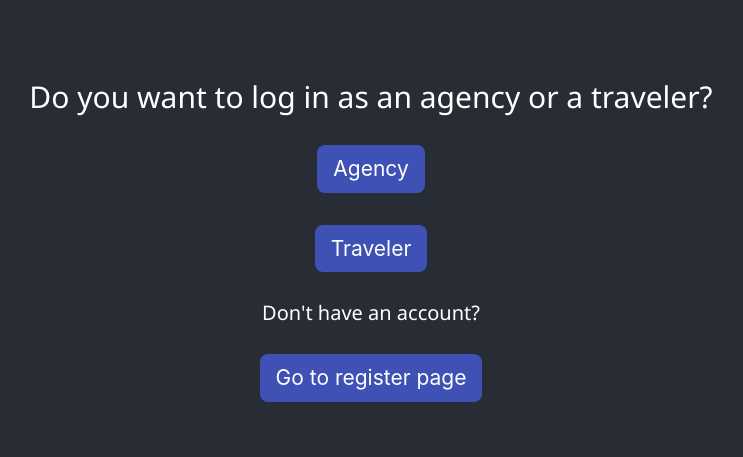
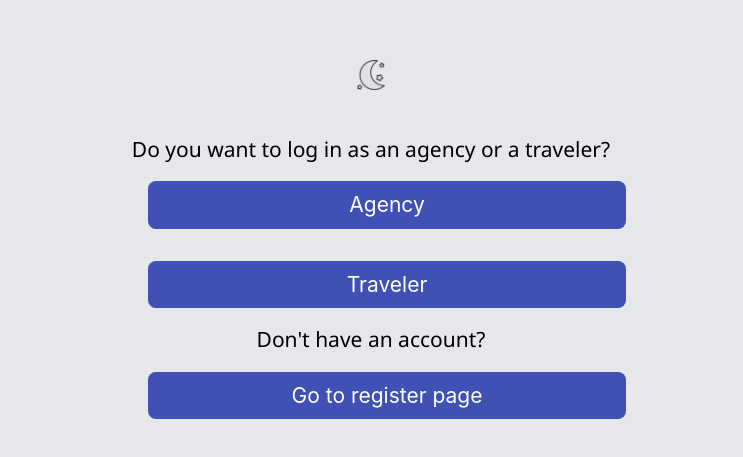
Before and after one commit to OptxPrime/trippy, a React (Create React App) app: page /login in a window 1280 px wide. Shown: the part 159-616 px from the top of the page, without its empty margins (269-1012 px from the left). Built offline with nearby package versions, Linux system fonts and the light colour scheme.

Commit message:
theme switching component and logic

```diff
--- a/package.json
+++ b/package.json
@@ -36,5 +36,10 @@
       "last 1 firefox version",
       "last 1 safari version"
     ]
+  },
+  "devDependencies": {
+    "autoprefixer": "^10.4.7",
+    "postcss": "^8.4.13",
+    "tailwindcss": "^3.0.24"
   }
 }
--- /dev/null
+++ b/postcss.config.js
@@ -0,0 +1,6 @@
+module.exports = {
+  plugins: {
+    tailwindcss: {},
+    autoprefixer: {},
+  },
+}
--- a/src/App.css
+++ b/src/App.css
@@ -14,14 +14,14 @@
 }
 
 .App-header {
-  background-color: #282c34;
+  /*background-color: #282c34;*/
   min-height: 100vh;
   display: flex;
   flex-direction: column;
   align-items: center;
   justify-content: center;
   font-size: calc(5px + 2vmin);
-  color: white;
+  /*color: white;*/
 }
 
 .App-link {
--- a/src/App.js
+++ b/src/App.js
@@ -6,11 +6,13 @@ import {RegisterTraveler} from "./pages/register/traveler";
 import {Login} from "./pages/login/login";
 import {LoginAgency} from "./pages/login/agency";
 import {LoginTraveler} from "./pages/login/traveler";
+import DarkMode from "./components/DarkMode/DarkMode";
 
 function App() {
   return (
-    <div className="App">
+    <div className="App bg-gray-200 text-black dark:text-white dark:bg-slate-800">
       <header className="App-header">
+        <DarkMode/>
         <BrowserRouter>
             <Routes>
                 <Route path="register" element={<Register />}/>
--- /dev/null
+++ b/src/components/DarkMode/DarkMode.css
@@ -0,0 +1,23 @@
+#darkMode {
+  background: transparent url("../../../public/moon.png") no-repeat center;
+  background-size: 30px 30px;
+  width: 45px;
+  height: 45px;
+  filter: grayscale(100%);
+  border: none;
+  border-radius: 50%;
+  transition: background-color 0.3s ease-in-out, filter 0.3s ease-in-out;
+  margin: 1em;
+}
+
+#darkMode:hover,
+#darkMode:focus {
+  filter: none;
+  background-color: black;
+  cursor: pointer;
+}
+
+#darkMode.clicked {
+  filter: none !important;
+  background-color: black;
+}
--- /dev/null
+++ b/src/components/DarkMode/DarkMode.js
@@ -0,0 +1,41 @@
+// Idea from https://aleksandarpopovic.com/Easy-Dark-Mode-Switch-with-React-and-localStorage/
+import React from "react"
+import "./DarkMode.css"
+
+const DarkMode = () => {
+  let clickedClass = "clicked"
+  const body = document.body
+  const lightTheme = "light"
+  const darkTheme = "dark"
+  let theme
+
+  if (localStorage) {
+    theme = localStorage.getItem("theme")
+  }
+
+  if(theme===darkTheme){
+    body.classList.add(theme)
+  }
+
+  const switchTheme = e => {
+    if(theme===darkTheme){
+      body.classList.remove('dark')
+      localStorage.setItem("theme","light")
+      theme = lightTheme
+    }else{
+      body.classList.add('dark')
+      localStorage.setItem("theme","dark")
+      theme = darkTheme
+    }
+  }
+
+  return (
+    <button
+      className={theme === "dark" ? clickedClass : ""}
+      id="darkMode"
+      onClick={e => switchTheme(e)}
+    ></button>
+  )
+}
+
+export default DarkMode
--- a/src/pages/login/login.jsx
+++ b/src/pages/login/login.jsx
@@ -3,26 +3,23 @@ import {NavLink} from "react-router-dom";
 export const Login = () => {
     return (
     <main style={{ padding: "1rem 0" }}>
-        <h2> Do you want to log in as an agency or a traveler? </h2>
+        <h2 className="text-black dark:text-white"> Do you want to log in as an agency or a traveler? </h2>
         <div style={{display:"flex", flexDirection:"column"}}>
             <NavLink to='agency'>
-            {/*<Button text="Agency"/>*/}
-                <button className="w3-btn w3-margin w3-round-large w3-indigo">
+                <button style={{width:"100%"}} className="w3-btn w3-margin w3-round-large w3-indigo">
                     Agency
                 </button>
             </NavLink>
 
             <NavLink to='traveler'>
-                {/*<Button text="Traveler"/>*/}
-                <button className="w3-btn w3-margin w3-round-large w3-indigo">
+                <button style={{width:"100%"}} className="w3-btn w3-margin w3-round-large w3-indigo">
                     Traveler
                 </button>
             </NavLink>
 
-            <h4> Don't have an account?</h4>
+            <h4 className="text-black dark:text-white"> Don't have an account?</h4>
             <NavLink to='/register'>
-                {/*<Button text="Traveler"/>*/}
-                <button className="w3-btn w3-margin w3-round-large w3-indigo">
+                <button style={{width:"100%"}} className="w3-btn w3-margin w3-round-large w3-indigo">
                     Go to register page
                 </button>
             </NavLink>
--- a/src/pages/register/register.jsx
+++ b/src/pages/register/register.jsx
@@ -6,21 +6,20 @@ export const Register = () => {
         <h2> Do you want to register as an agency or a traveler? </h2>
         <div style={{display:"flex", flexDirection:"column"}}>
             <NavLink to='agency'>
-            {/*<Button text="Agency"/>*/}
-                <button className="w3-btn w3-margin w3-round-large w3-indigo">
+                <button style={{width:"100%"}} className="w3-btn w3-margin w3-round-large w3-indigo">
                     Agency
                 </button>
             </NavLink>
 
             <NavLink to='traveler'>
-                <button className="w3-btn w3-margin w3-round-large w3-indigo">
+                <button style={{width:"100%"}} className="w3-btn w3-margin w3-round-large w3-indigo">
                     Traveler
                 </button>
             </NavLink>
 
             <h4> Already have an account?</h4>
             <NavLink to='/login'>
-                <button className="w3-btn w3-margin w3-round-large w3-indigo">
+                <button style={{width:"100%"}} className="w3-btn w3-margin w3-round-large w3-indigo">
                     Go to login page
                 </button>
             </NavLink>
--- /dev/null
+++ b/tailwind.config.js
@@ -0,0 +1,17 @@
+module.exports = {
+  darkMode: 'class',
+  content: [
+      './src/pages/**/*.{html,js,jsx}',
+      './src/components/**/*.{html,js,jsx}',
+      './src/App.js',
+      './public/index.html'
+  ],
+  theme: {
+    extend: {
+        colors:{
+
+        }
+    },
+  },
+  plugins: [],
+}
```
Also changed, not shown: src/index.css (+7 -0 lines), public/moon.png (added), 1 other file (tests, documents, lock files or other folders).
